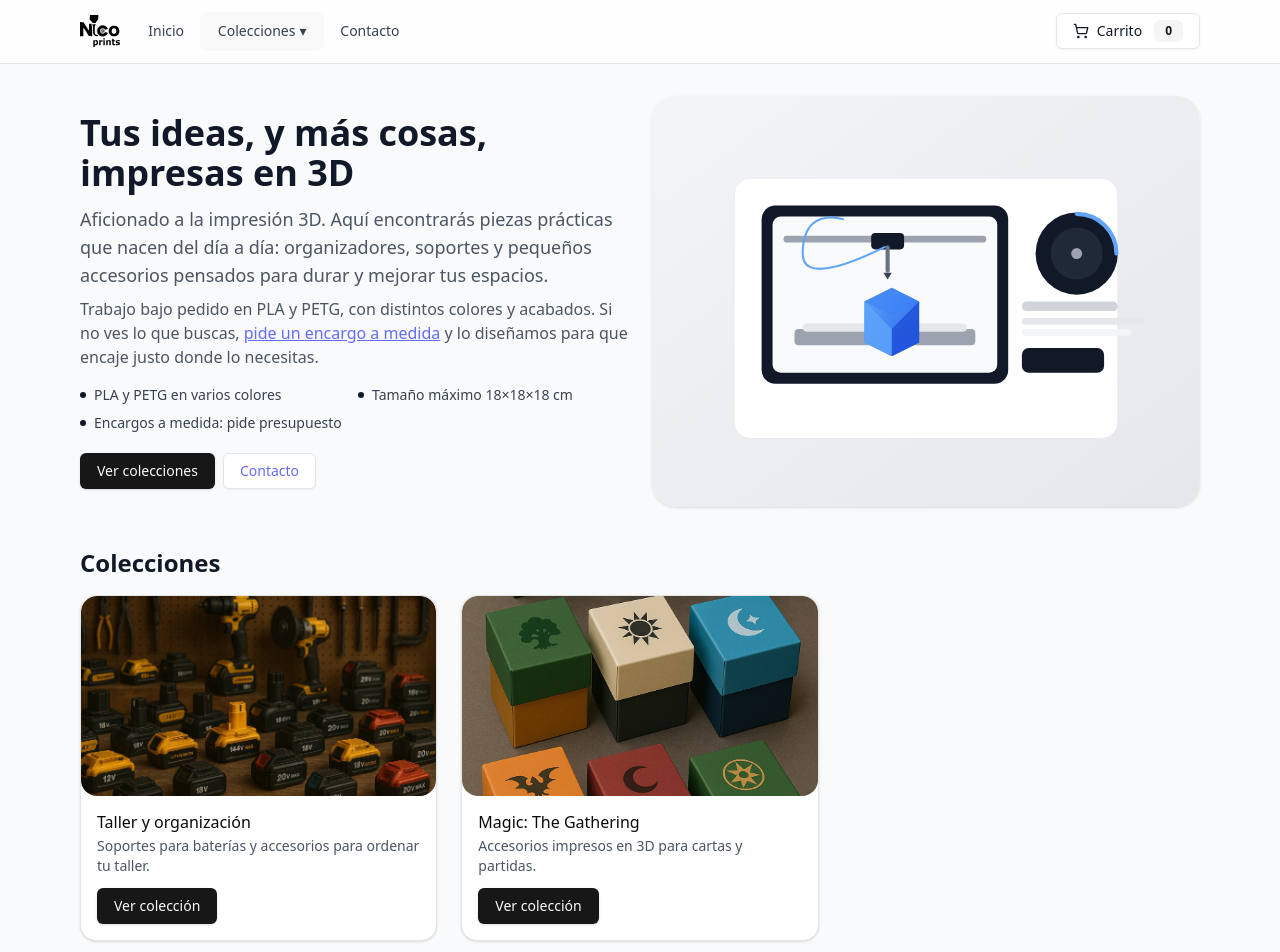
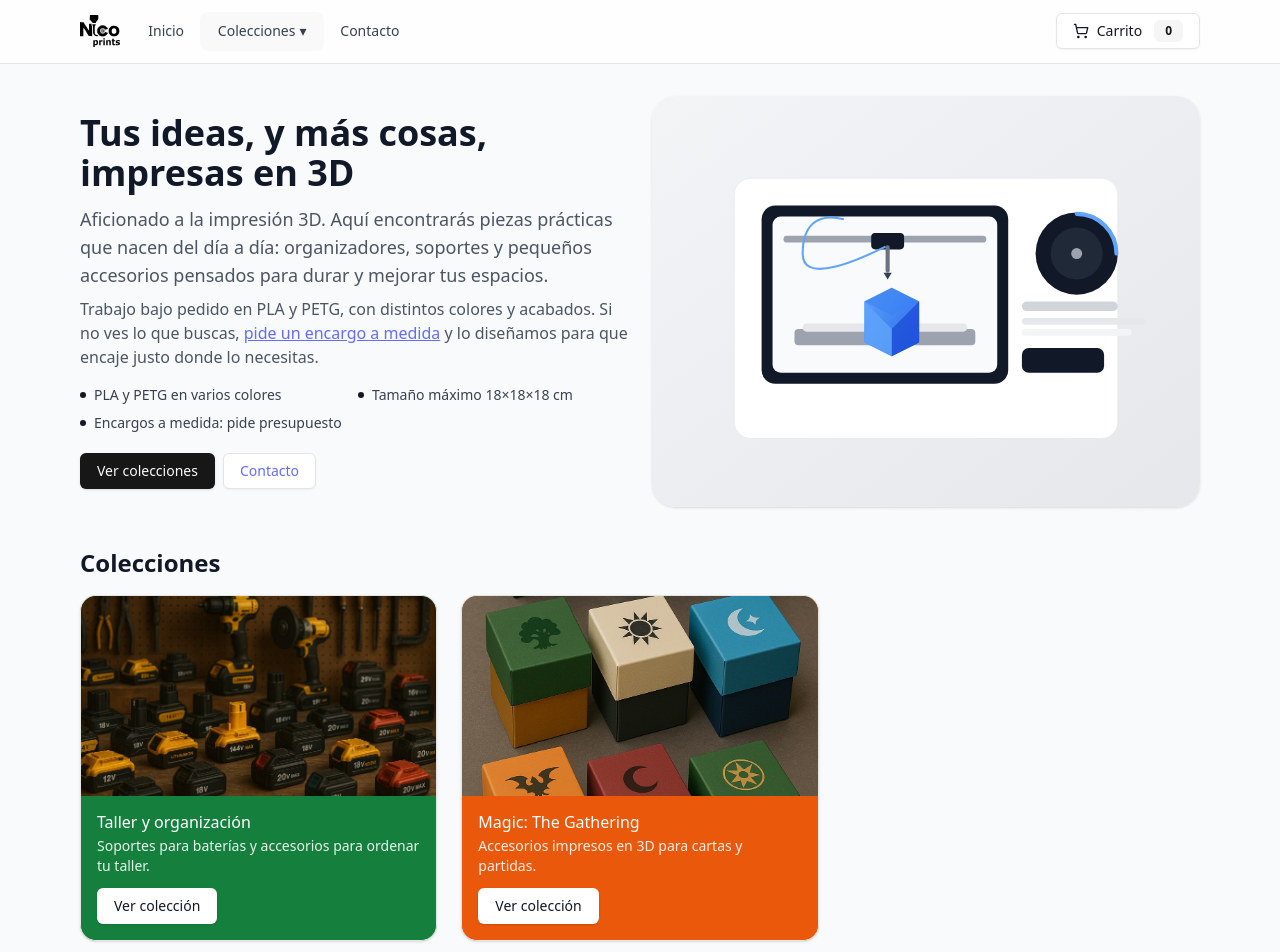
Before and after one commit to nicoyuste/NicoPrints, a React (Vite) app: page / in a window 1280 px wide. Shown: the top 952 px of the page. Built offline with nearby package versions, Linux system fonts and the light colour scheme.

Commit message:
Colecciones: fondo de color por colección y corrección de halos en esquinas

```diff
--- a/src/Shop3D.jsx
+++ b/src/Shop3D.jsx
@@ -287,33 +287,33 @@ export default function Shop3D() {
         <section id="colecciones" className="max-w-6xl mx-auto px-4 py-10">
           <h3 className="text-2xl font-semibold mb-4">Colecciones</h3>
           <div className="grid sm:grid-cols-2 lg:grid-cols-3 gap-6">
-            <Card className="rounded-2xl overflow-hidden">
+            <Card className="rounded-2xl overflow-hidden bg-green-700">
               <CardContent className="p-0">
-                <div className="aspect-video overflow-hidden bg-gray-100 rounded-2xl">
+                <div className="aspect-video overflow-hidden">
                   <img src={`${import.meta.env.BASE_URL}taller_a_medida.jpg`} alt="Taller y organización" className="w-full h-full object-cover" />
                 </div>
-                <div className="p-4">
+                <div className="p-4 bg-green-700 text-white">
                   <h4 className="font-medium leading-tight">Taller y organización</h4>
-                  <p className="text-sm text-gray-600 mt-1 line-clamp-3">Soportes para baterías y accesorios para ordenar tu taller.</p>
+                  <p className="text-sm mt-1 line-clamp-3 text-white/90">Soportes para baterías y accesorios para ordenar tu taller.</p>
                   <div className="mt-3">
                     <a href="#taller">
-                      <Button>Ver colección</Button>
+                      <Button className="bg-white text-gray-900 hover:bg-white/90">Ver colección</Button>
                     </a>
                   </div>
                 </div>
               </CardContent>
             </Card>
-            <Card className="rounded-2xl overflow-hidden">
+            <Card className="rounded-2xl overflow-hidden bg-orange-600">
               <CardContent className="p-0">
-                <div className="aspect-video overflow-hidden bg-gray-100 rounded-2xl">
+                <div className="aspect-video overflow-hidden">
                   <img src={`${import.meta.env.BASE_URL}deck_examples.jpg`} alt="Magic: The Gathering" className="w-full h-full object-cover" />
                 </div>
-                <div className="p-4">
+                <div className="p-4 bg-orange-600 text-white">
                   <h4 className="font-medium leading-tight">Magic: The Gathering</h4>
-                  <p className="text-sm text-gray-600 mt-1 line-clamp-3">Accesorios impresos en 3D para cartas y partidas.</p>
+                  <p className="text-sm mt-1 line-clamp-3 text-white/90">Accesorios impresos en 3D para cartas y partidas.</p>
                   <div className="mt-3">
                     <a href="#magic">
-                      <Button>Ver colección</Button>
+                      <Button className="bg-white text-gray-900 hover:bg-white/90">Ver colección</Button>
                     </a>
                   </div>
                 </div>
```
